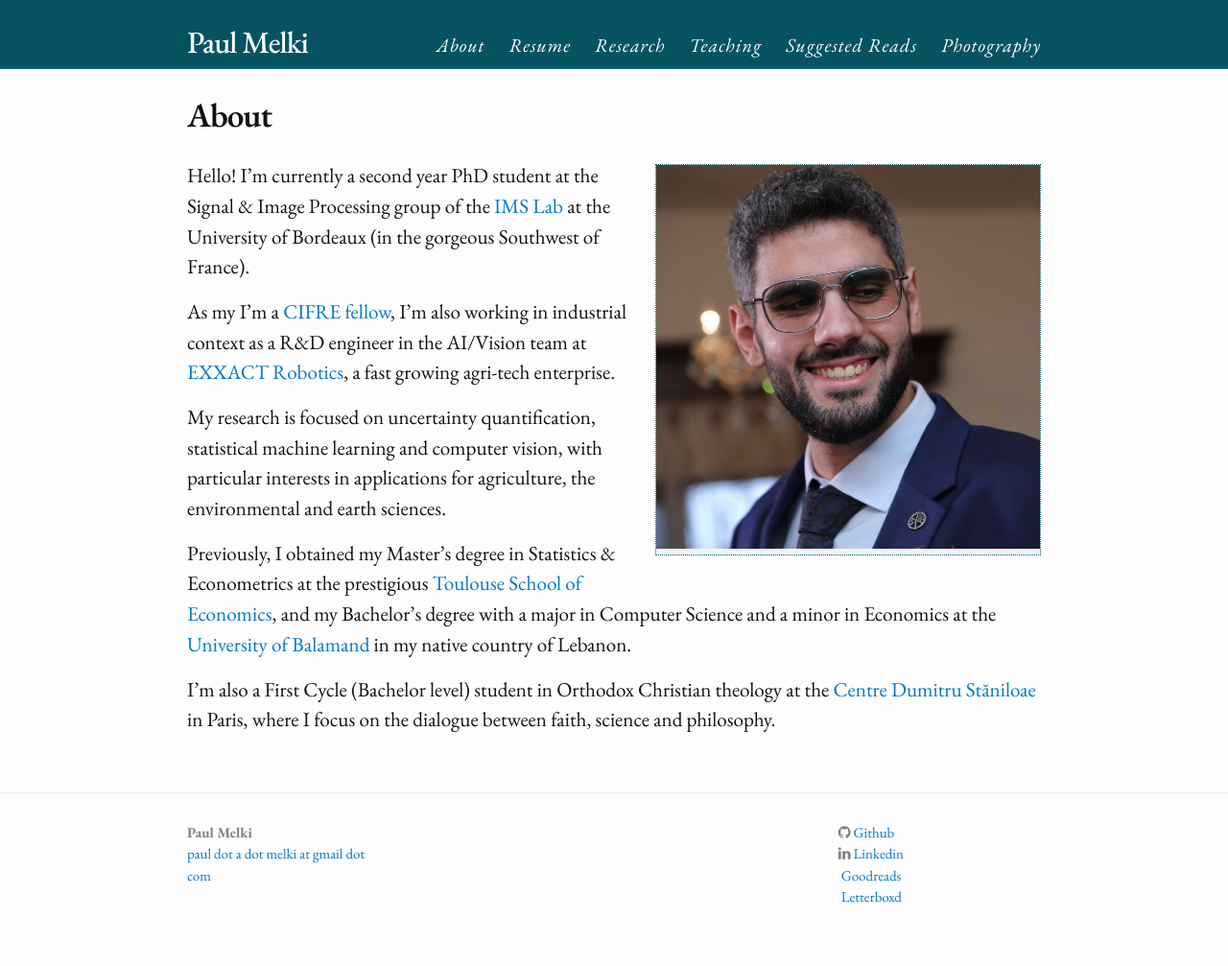
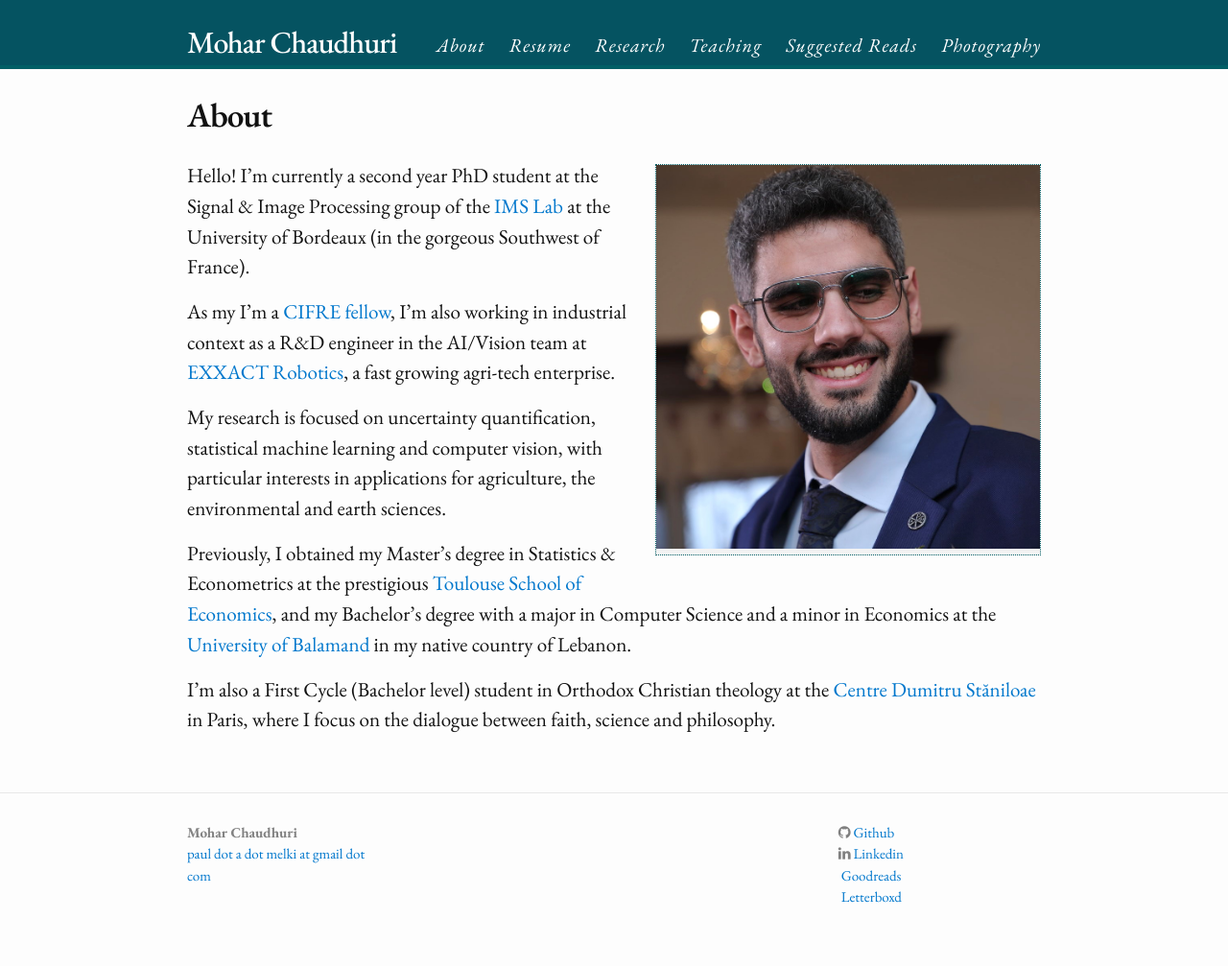
Before and after one commit to moharchaudhuri17/moharchaudhuri17.github.io, a Jekyll site: the page built from index.md, in a window 1280 px wide. Shown: the whole page at 96% size. Built offline with Jekyll 4.4.1, drawn with Linux system fonts in a browser that asks for light colours; nearby versions of some CDN libraries; some web fonts are replaced.

Commit message:
Update _config.yml

```diff
--- a/_config.yml
+++ b/_config.yml
@@ -1,13 +1,13 @@
 # Site settings
-title: Paul Melki
+title: Mohar Chaudhuri
 email: paul dot a dot melki at gmail dot com
 description: > # this means to ignore newlines until "baseurl:"
   Welcome to my personal website, o fellow wanderer!
 baseurl: "" # the subpath of your site, e.g. /blog/
-url: "paulmelki.github.io" # the base hostname & protocol for your site
-github_username:  paulmelki
-goodreads_username: paulmelki
-linkedin_username: paulmelki
+url: "moharchaudhuri.github.io" # the base hostname & protocol for your site
+github_username:  moharchaudhuri17
+goodreads_username: moharchaudhuri17
+linkedin_username: moharchaudhuri17
 
 # Build settings
 markdown: kramdown
```
